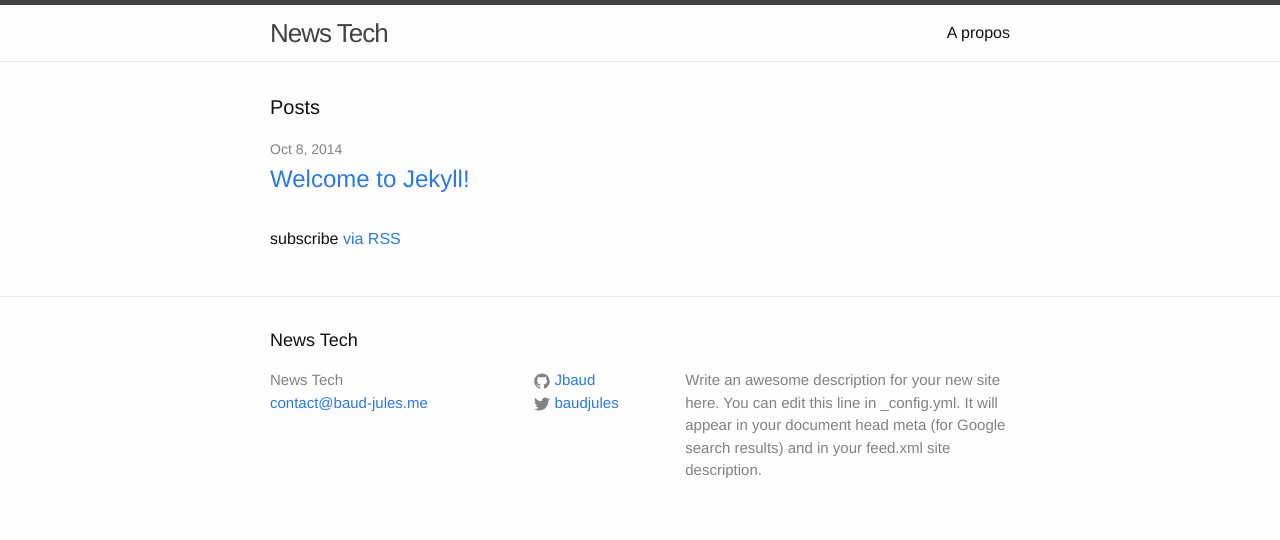
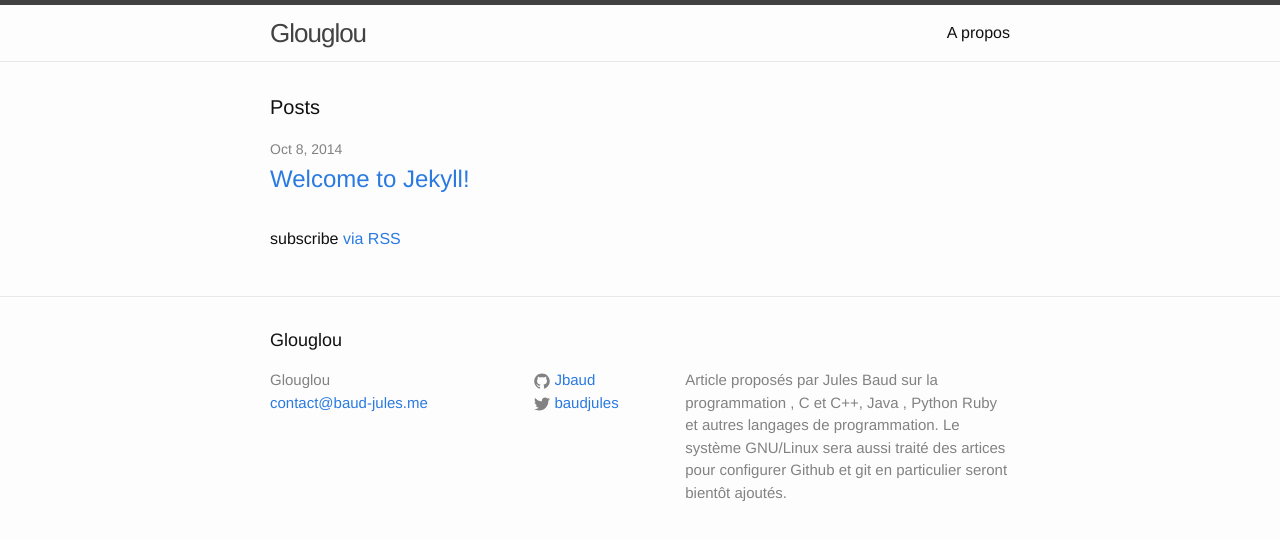
Before and after one commit to Jbaud/Jbaud.github.io, a Jekyll site: the page built from index.html, in a window 1280 px wide. Shown: the top 540 px of the page. Built offline with Jekyll 4.4.1, drawn with Linux system fonts in a browser that asks for light colours.

Commit message:
added icon

```diff
--- a/_config.yml
+++ b/_config.yml
@@ -1,10 +1,10 @@
 # Site settings
-title: News Tech
+title: Glouglou
 email: contact@baud-jules.me
 description: > # this means to ignore newlines until "baseurl:"
-  Write an awesome description for your new site here. You can edit this
-  line in _config.yml. It will appear in your document head meta (for
-  Google search results) and in your feed.xml site description.
+  Article proposés par Jules Baud sur la programmation , C et C++, Java , Python
+  Ruby et autres langages de programmation. Le système GNU/Linux sera aussi traité
+  des artices pour configurer Github et git en particulier seront bientôt ajoutés.
 baseurl: "" # the subpath of your site, e.g. /blog/
 url: "http://jules-baud.me" # the base hostname & protocol for your site
 twitter_username: baudjules
--- a/_includes/header.html
+++ b/_includes/header.html
@@ -3,7 +3,7 @@
   <div class="wrapper">
 
     <a class="site-title" href="{{ site.baseurl }}/">{{ site.title }}</a>
-
+    <link rel="shortcut icon" href="icon.ico">
     <nav class="site-nav">
       <a href="#" class="menu-icon">
         <svg viewBox="0 0 18 15">
```
Also changed, not shown: favicon.ico (added).
